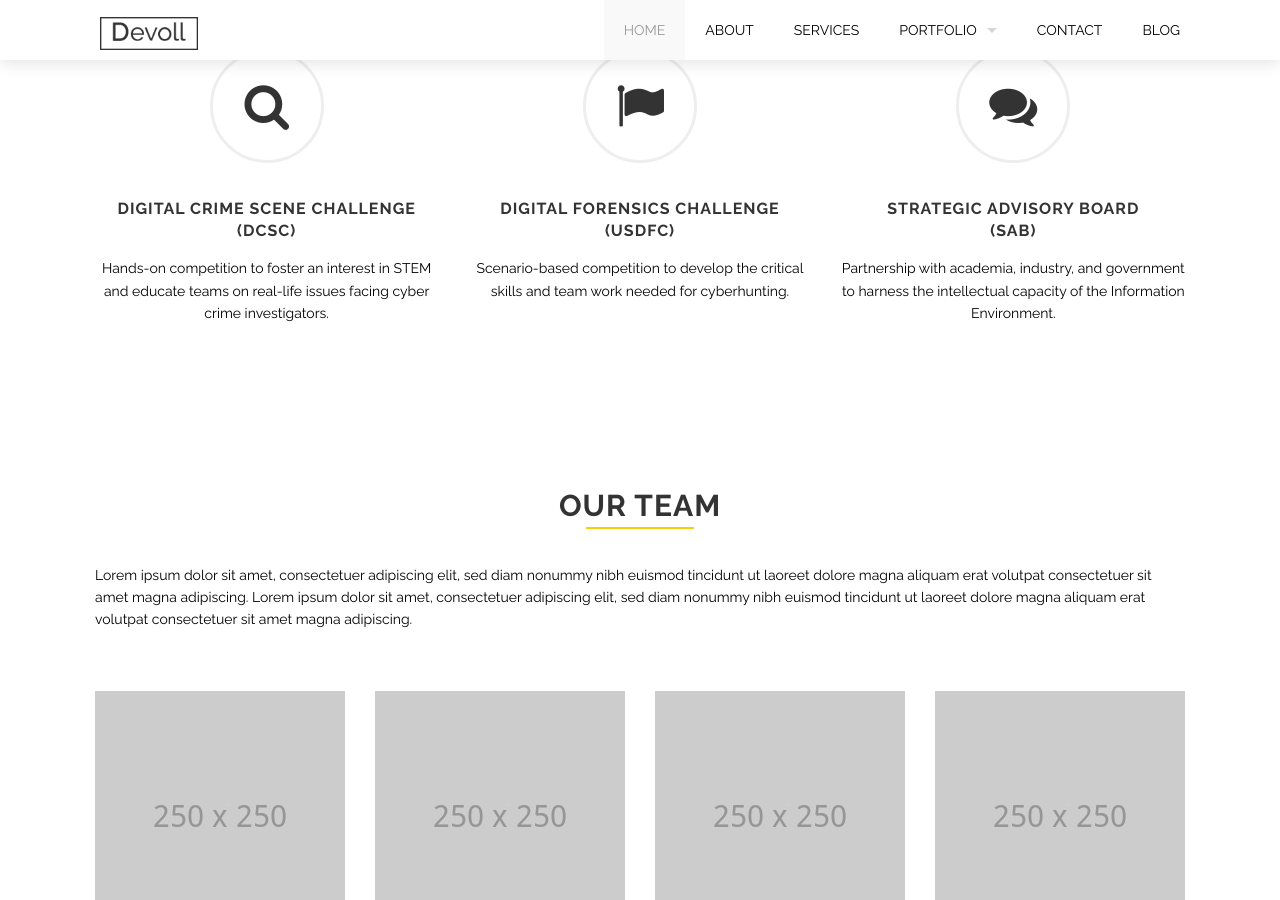
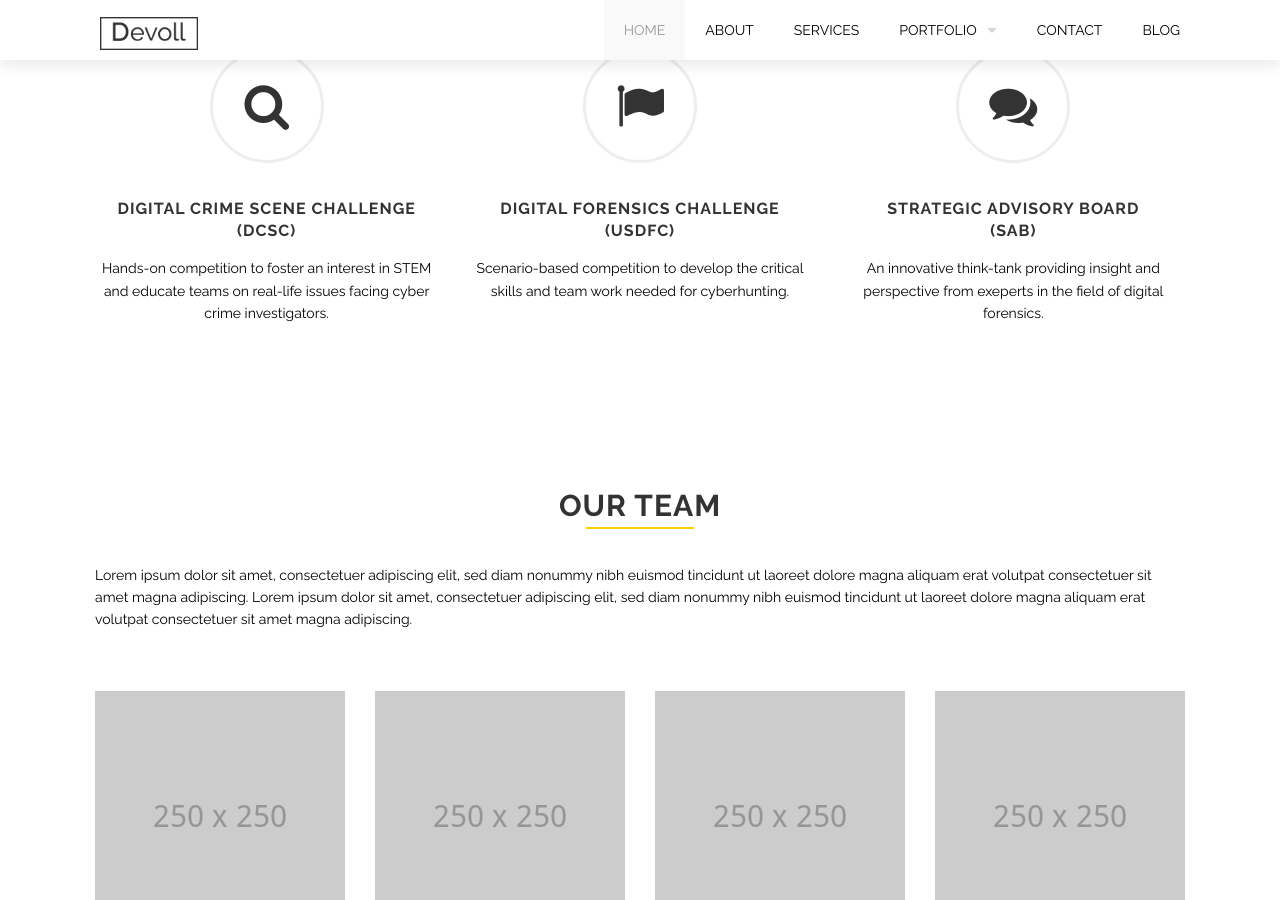
Before and after one commit to USDFC/usdfc.github.io, a Jekyll site: the page built from index.html, in a window 1280 px wide and 900 px high, scrolled down 1010 px. Built offline with Jekyll 4.4.1, drawn with Linux system fonts in a browser that asks for light colours; nearby versions of some CDN libraries; library files that are not in the unit come from our copies.

Commit message:
Fixed SAB statement

```diff
--- a/index.html
+++ b/index.html
@@ -142,7 +142,7 @@ slides:
         include icon-text.html
         title='Strategic Advisory Board'
         abbrivation='SAB'
-        desc='Partnership with academia, industry, and government to harness the intellectual capacity of the Information Environment.'
+        desc='An innovative think-tank providing insight and perspective from exeperts in the field of digital forensics.'
         icon_class='fa fa-comments'
         delay='200'
         shape_class='icon-text-circle'
```
